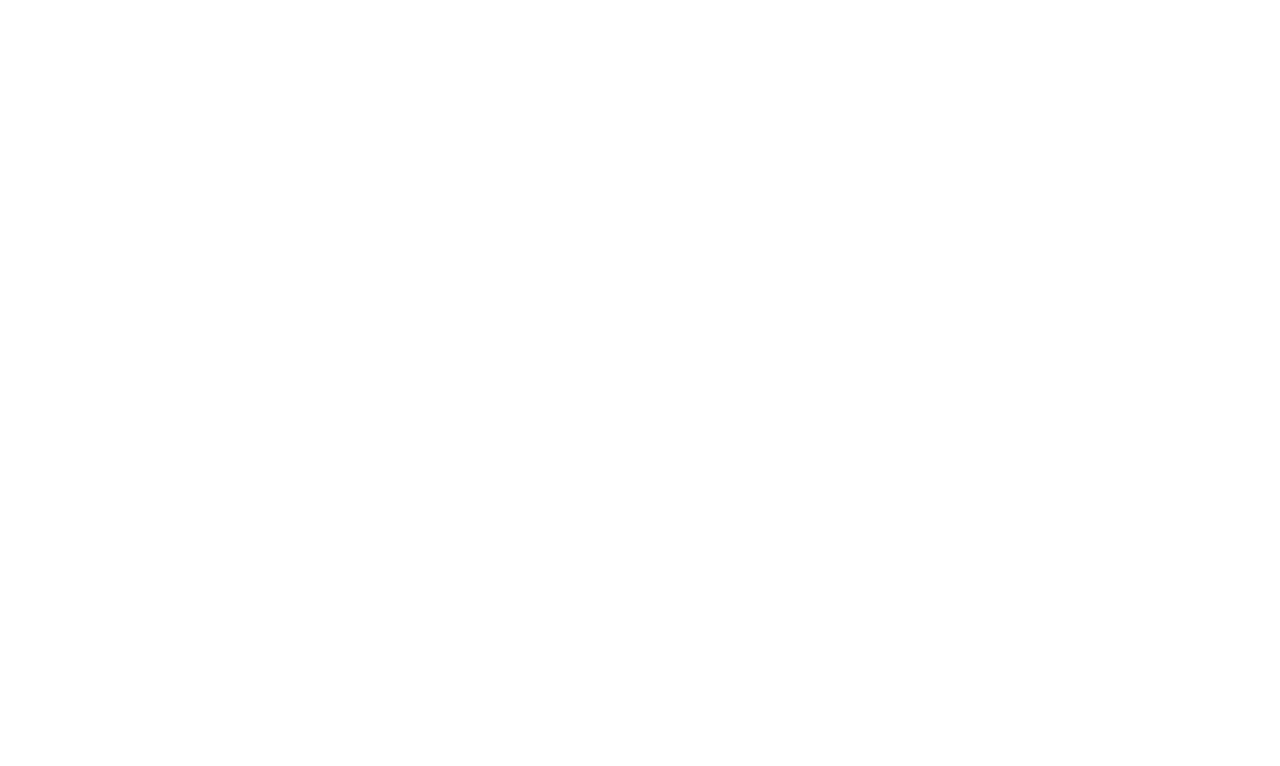
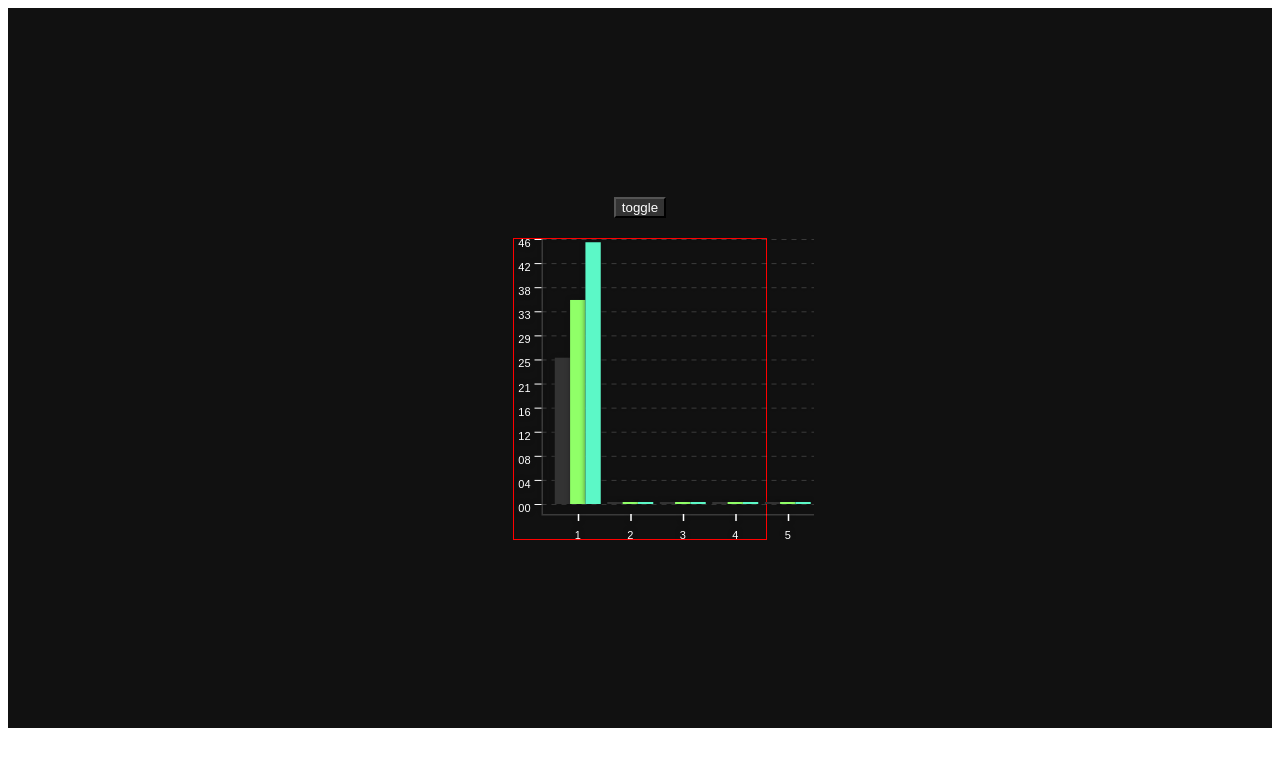
Before and after one commit to Guilherme-j10/SMicroChart, a React (Vite) app: page / in a window 1280 px wide. Shown: the top 766 px of the page. Built offline with nearby package versions, Linux system fonts and the light colour scheme; the HTML template or start-up script is replaced by a standard one.

Commit message:
issues on redimension solved

```diff
--- a/index.html
+++ b/index.html
@@ -7,7 +7,7 @@
     <title>SMicroChart</title>
   </head>
   <body>
-    <div id="root"></div>
+    <div id="root" style="background-color: black;" ></div>
     <script type="module" src="/src/main.tsx"></script>
   </body>
 </html>
--- a/package.json
+++ b/package.json
@@ -2,7 +2,7 @@
   "name": "smicrochart",
   "author": "Guilherme-j10",
   "license": "MIT",
-  "version": "1.1.6",
+  "version": "1.1.7",
   "type": "module",
   "main": "dist/react-smicrochart.umd.js",
   "module": "dist/react-smicrochart.es.js",
--- a/src/App.tsx
+++ b/src/App.tsx
@@ -1,7 +1,69 @@
+import { useEffect, useRef, useState } from 'react';
+import { SMicroChart } from './';
+
 function App() {
+
+  const element = useRef({} as HTMLDivElement);
+  const timer = useRef({} as NodeJS.Timeout);
+
+  const [enable, set_enable] = useState(false);
+
+  useEffect(() => {
+
+    timer.current = setInterval(() => {
+
+      if (enable) {
+        element.current.style.width = `${element.current.offsetWidth + 1}px`;
+        element.current.style.height = `${element.current.offsetHeight + 1}px`;
+      }
+
+    }, 50);
+
+    return () => {
+
+      window.clearInterval(timer.current);
+
+    }
+
+  }, [enable]);
+
   return (
-    <>
-    </>
+    <div style={{ display: 'flex', justifyContent: 'center', backgroundColor: '#111', flexDirection: 'column', alignItems: 'center', height: '90vh' }}>
+      <button onClick={() => set_enable(val => !val)} style={{ background: '#333', marginBottom: 20, color: 'white' }}>
+        toggle
+      </button>
+      <div style={{ width: '20%', height: '300px', border: 'solid 1px red' }} ref={element}>
+        <SMicroChart
+          options={{
+            series: [
+              {
+                color: '#333333',
+                data: [25, 0, 0, 0, 0],
+                data_label: 'opt_1',
+                data_type: 'column'
+              },
+              {
+                color: '#90ff68',
+                data: [35, 0, 0, 0, 0],
+                data_label: 'opt_1',
+                data_type: 'column'
+              },
+              {
+                color: '#5cf8c7',
+                data: [45, 0, 0, 0, 0],
+                data_label: 'opt_1',
+                data_type: 'column'
+              }
+            ],
+            chart: {
+              height: 300,
+              width: 300,
+              type: 'normal'
+            }
+          }}
+        />
+      </div>
+    </div>
   )
 }
 
--- a/src/index.tsx
+++ b/src/index.tsx
@@ -148,9 +148,10 @@
     }
 
     const default_stroke_width = (options?.stroke_line_settings?.width || 3);
+    const base_margin = 25;
 
     const chart = {
-      line_base_height: options.chart.height - 25,
+      line_base_height: options.chart.height - base_margin,
       size_text: 11,
       size_text_tip: 13,
       padding_top: 22,
@@ -294,11 +295,22 @@
           const initial_point_more_padding = initial_point + (padding_space / 2);
           let start_point = initial_point_more_padding;
 
-          this.chart_column_pos.push({
-            index: x,
-            is_activate: false,
-            pos: { x: initial_point, y: 0, h: this.enable_height, w: calc_spikes_pos }
-          });
+          if (this.chart_column_pos.length >= options.series[0].data.length) {
+
+            this.chart_column_pos = this.chart_column_pos.map(data => data.index === x ? ({
+              ...data,
+              pos: { x: initial_point, y: 0, h: this.enable_height, w: calc_spikes_pos }
+            }) : data)
+
+          } else {
+
+            this.chart_column_pos.push({
+              index: x,
+              is_activate: false,
+              pos: { x: initial_point, y: 0, h: this.enable_height, w: calc_spikes_pos }
+            });
+
+          }
 
           for (let z = 0; z < get_columns.length; z++) {
 
@@ -732,7 +744,7 @@
               color: 'rgb(255,255,255)',
               text: {
                 aling: 'left',
-                content: `${options.label_tip}${this.current_labels[column.index]}`,
+                content: `${options.label_tip || ''}${this.current_labels[column.index]}`,
                 px: this.size_text_tip,
                 coords: { x: pos_x_base + padding, y: pos_y_base + 18 }
               }
@@ -777,6 +789,12 @@
         const w = options.chart.width;
         const h = options.chart.height;
         this.min_side_by_side = w < h ? w : h;
+
+      },
+      update_chart_properties () {
+
+        this.line_base_height = options.chart.height - base_margin;
+        this.enable_height = (options?.disable_sparklines || false) ? options.chart.height - default_stroke_width : 0;
 
       },
       draw_arc(props: DrawArcType) {
@@ -875,6 +893,7 @@
       ctx.clearRect(0, 0, options.chart.width, options.chart.height);
 
       chart.define_min_side();
+      chart.update_chart_properties();
 
       if (options.chart.type === 'pie_lines') {
 
@@ -991,7 +1010,6 @@
 
       if (enable_parent_container_dimension && canvas.parentElement) {
 
-        console.log('testing...')
         resize_everything();
         window.addEventListener('resize', resize_everything);
 
```
